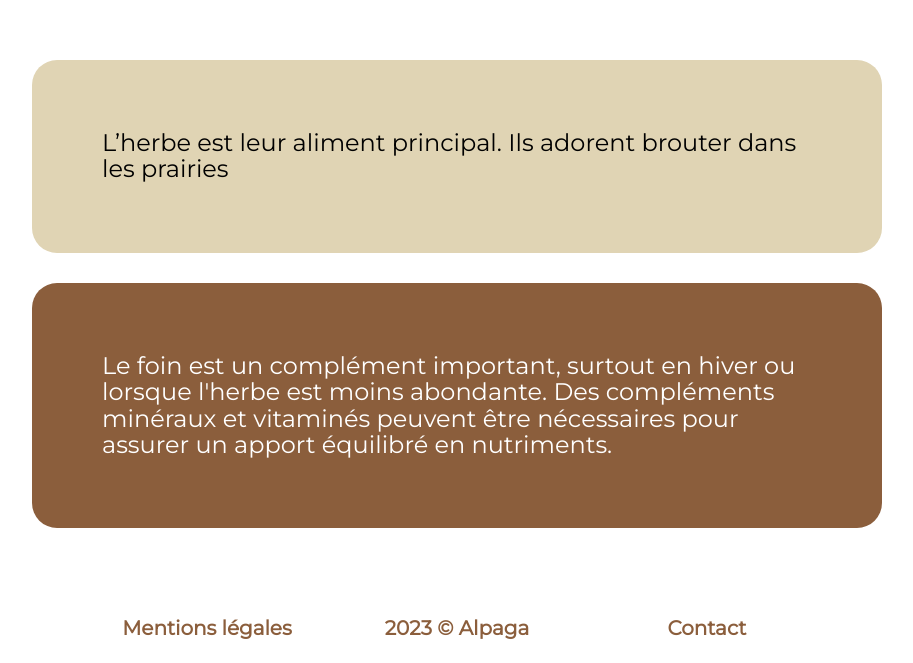
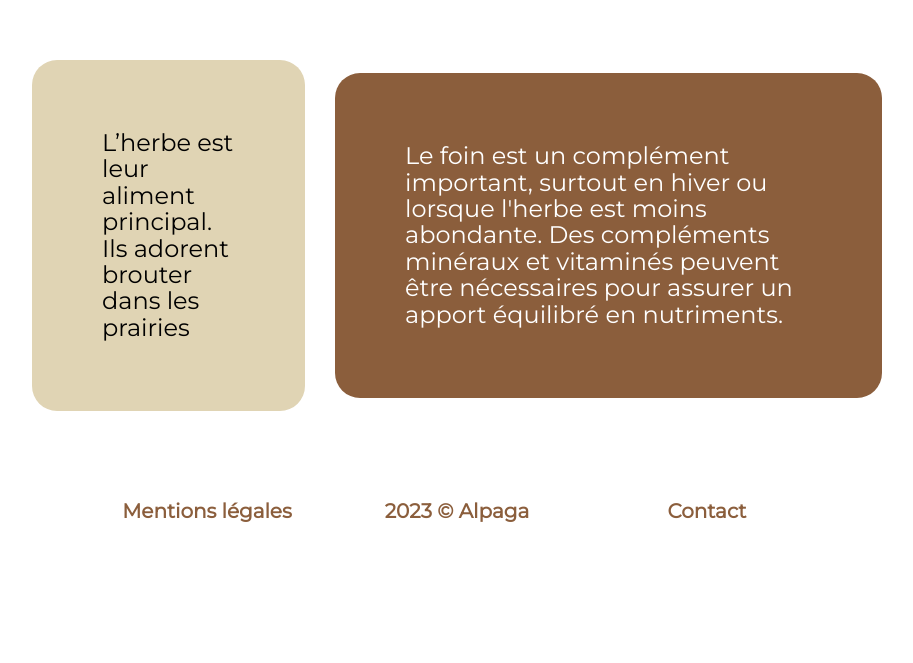
Before and after one commit to julien382/Alpaga, a React (Create React App) app: page /alimentation in a window 1280 px wide. Shown: the part 842-1505 px from the top of the page, without its empty margins (183-1096 px from the left). After the commit the page ends 1388 px from the top, so only its background shows below. Built offline with nearby package versions, Linux system fonts and the light colour scheme; a web font is replaced by a local one.

Commit message:
change css alimentation

```diff
--- a/src/pages/Race/Race.scss
+++ b/src/pages/Race/Race.scss
@@ -68,13 +68,6 @@
     }
 }
 
-.part2_alimentation{
-    display: flex;
-    flex-direction: column;
-    justify-content: center;
-    align-items: center;
-}
-
 @media only screen and (max-width: 767px) {
     .part2_race{
         display: flex;
```
